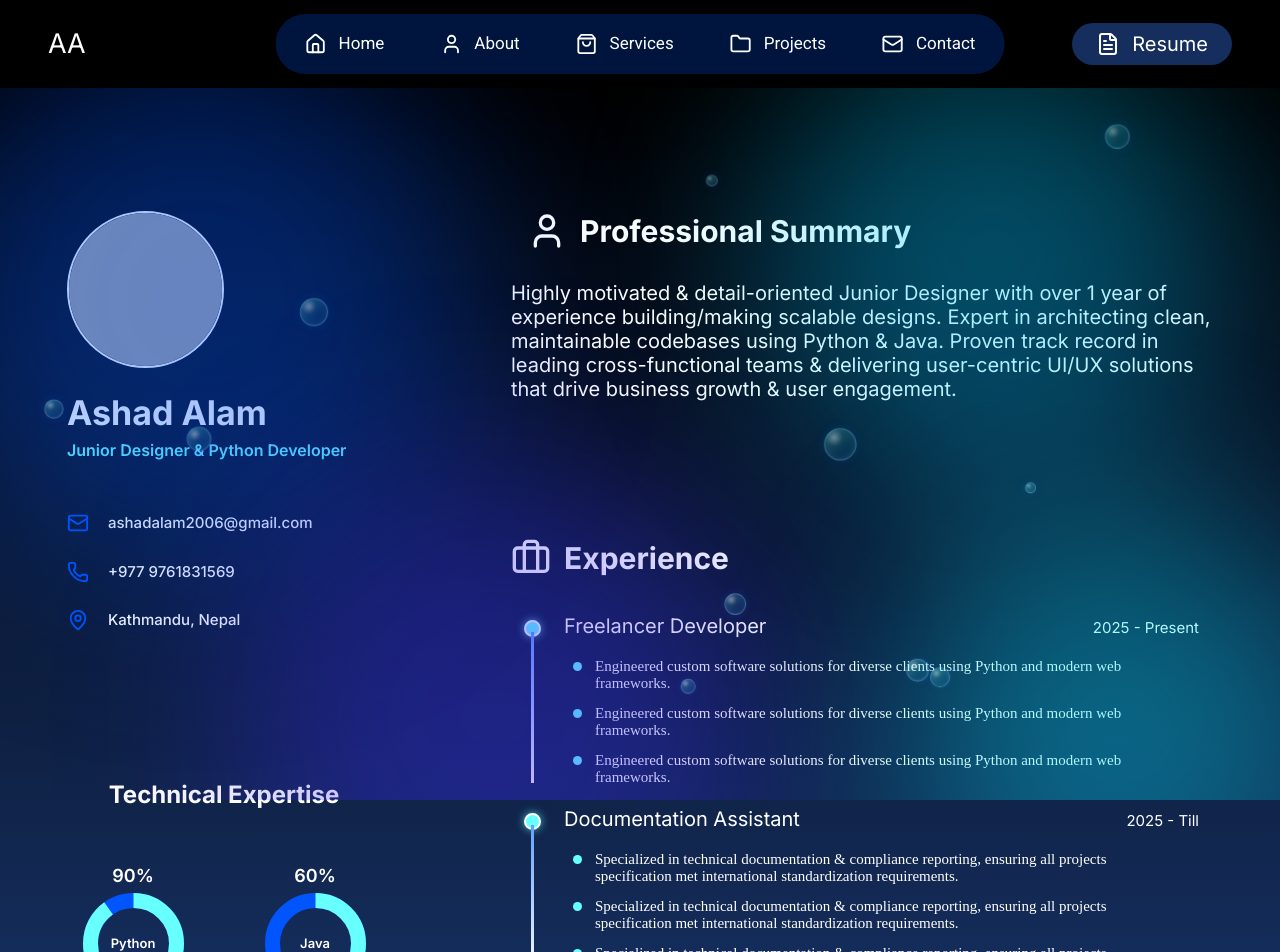
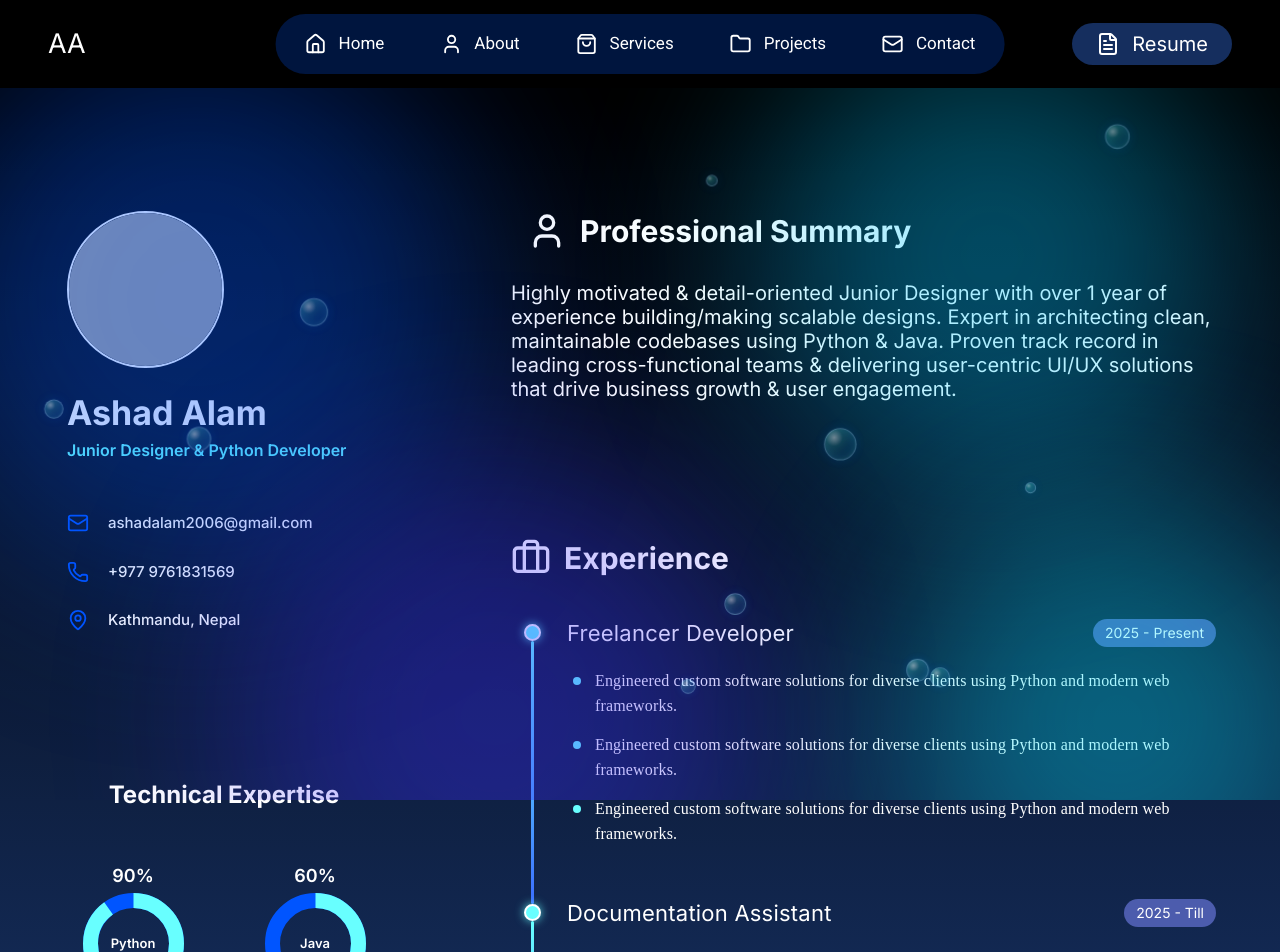
Before and after one commit to ashad0806/My_Portfolio, a React (Vite) app: page /resume in a window 1280 px wide. Shown: the top 952 px of the page. Built offline with nearby package versions, Linux system fonts and the light colour scheme; grey boxes are pictures that could not be loaded; a web font is replaced by a local one.

Commit message:
Fix: Resume experience timeline lines, spacing and text size

```diff
--- a/src/pages/Resume.jsx
+++ b/src/pages/Resume.jsx
@@ -176,32 +176,50 @@ function Resume() {
           </div>
 
           {/* Experience */}
-          <div className={`${card} px-6 pb-8 pt-[37px] xl:min-h-[739px] xl:px-[38px]`}>
+          <div className={`${card} px-6 pb-12 pt-[37px] xl:px-[38px]`}>
             <CardTitle icon={Briefcase}>Experience</CardTitle>
 
-            <div className="mt-[35px]">
-              {jobs.map((job, i) => (
-                <div key={job.title} className="relative min-h-[193px] pl-8 xl:pl-[53px]">
-                  <span className="absolute left-0 top-[7px] h-[17px] w-[17px] rounded-full border-2 border-white bg-cyan shadow-[0_0_8px_rgba(104,255,255,0.7)] xl:left-[13px]" />
-                  {i < jobs.length - 1 && (
-                    <span className="absolute left-[7px] top-[19px] hidden h-[151px] w-[3px] bg-[linear-gradient(180deg,#619eff,#ffffff)] xl:left-[20px] xl:block" />
+            <div className="mt-[40px]">
+              {jobs.map((job, i) => {
+                const last = i === jobs.length - 1
+                return (
+                  <div
+                    key={job.title}
+                    className={`relative pl-[44px] xl:pl-[56px] ${last ? '' : 'pb-[52px]'}`}
+                  >
+                    {/* Line down to the next dot */}
+                    {!last && (
+                      <span className="absolute bottom-[-6px] left-[14px] top-[23px] w-[3px] rounded-full bg-[linear-gradient(180deg,#68ffff,#3b6dff)] xl:left-[20px]" />
                     )}
 
-                  <div className="flex flex-wrap items-baseline justify-between gap-x-4 xl:pr-[17px]">
-                    <h3 className="font-job text-lg leading-[26px] xl:text-xl">{job.title}</h3>
-                    <span className="font-job text-[15px]">{job.date}</span>
+                    {/* Dot */}
+                    <span className="absolute left-[7px] top-[6px] h-[17px] w-[17px] rounded-full border-2 border-white bg-cyan shadow-[0_0_10px_rgba(104,255,255,0.8)] xl:left-[13px]" />
+
+                    {/* Title and date */}
+                    <div className="flex flex-wrap items-center justify-between gap-x-4 gap-y-2">
+                      <h3 className="font-job text-xl leading-[30px] tracking-[0.01em] xl:text-[22px]">
+                        {job.title}
+                      </h3>
+                      <span className="rounded-[20px] bg-[#4c5cad] px-3 py-1 font-job text-[14px] leading-5">
+                        {job.date}
+                      </span>
                     </div>
 
-                  <ul className="mt-[18px] flex flex-col gap-[13px] xl:max-w-[610px]">
+                    {/* Bullets */}
+                    <ul className="mt-[20px] flex flex-col gap-[14px]">
                       {job.bullets.map((b, bi) => (
-                      <li key={bi} className="relative pl-[31px] font-date text-[15px] leading-[17px]">
-                        <span className="absolute left-[9px] top-1 h-[9px] w-[9px] rounded-full bg-cyan" />
+                        <li
+                          key={bi}
+                          className="relative pl-[28px] font-date text-[15px] leading-[25px] tracking-[0.01em] xl:text-[16px]"
+                        >
+                          <span className="absolute left-[6px] top-[9px] h-[8px] w-[8px] rounded-full bg-cyan" />
                           {b}
                         </li>
                       ))}
                     </ul>
                   </div>
-              ))}
+                )
+              })}
             </div>
           </div>
 
```
Lines whose indentation alone changed are shown as unchanged.
